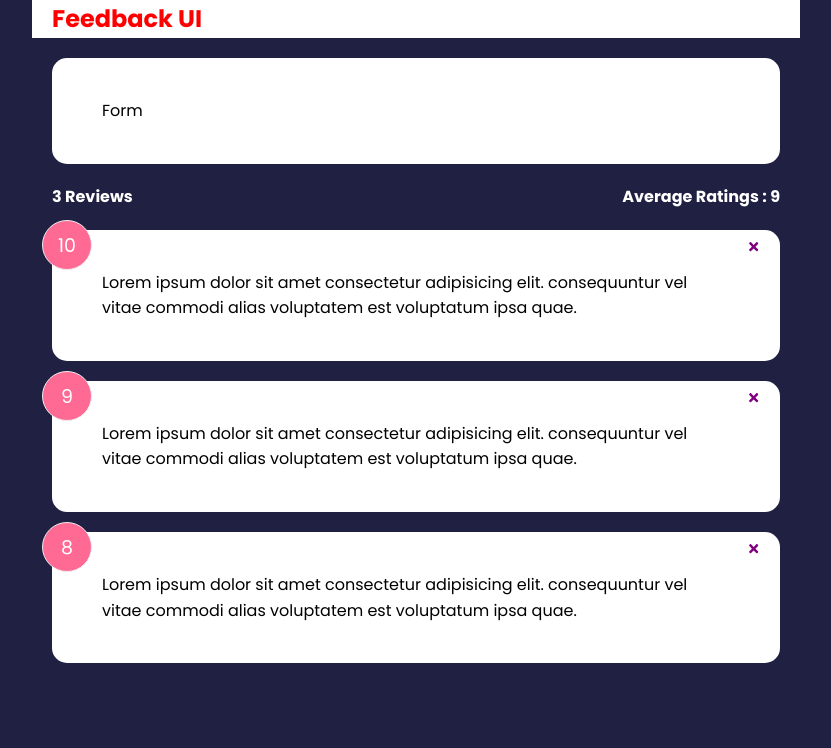
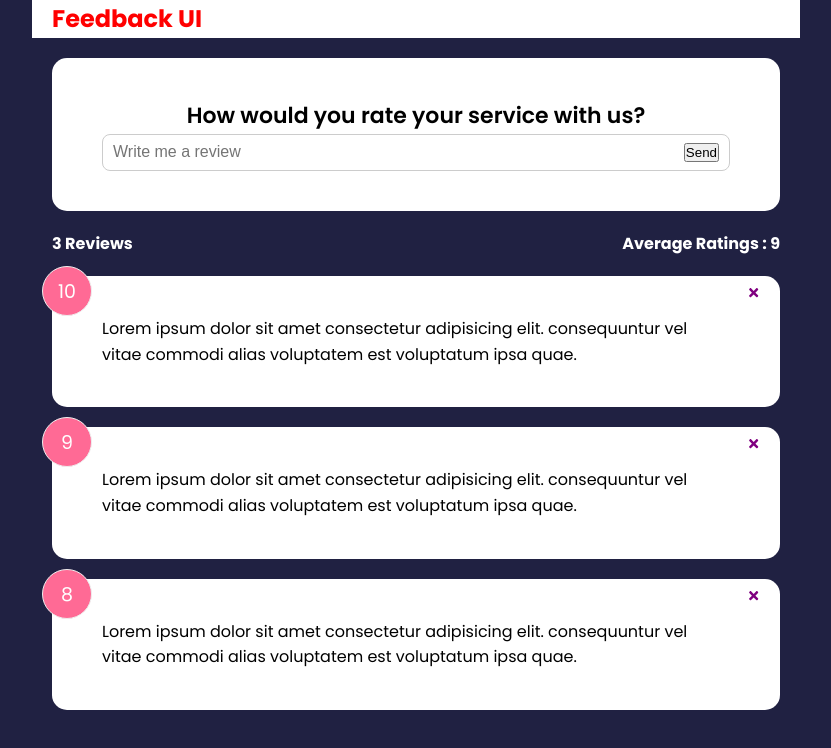
Before and after one commit to GUchechi/Udemy-course, a React (Create React App) app: page / in a window 1280 px wide. Shown: the top 748 px of the page, without its empty margins (224-1055 px from the left). Built offline with nearby package versions, Linux system fonts and the light colour scheme.

Commit message:
added a form

```diff
--- a/src/Components/FeedbackForm.jsx
+++ b/src/Components/FeedbackForm.jsx
@@ -1,9 +1,22 @@
-import React from 'react'
+import React, { useState } from 'react'
 import Card from './Shared/Card'
 
 const FeedbackForm = () => {
+    const [text, setText] = useState('');
+    const handleChangeText = (event) => {
+        setText(event.target.value);
+    }
   return (
-    <Card>Form</Card>
+    <Card>
+        <form action="">
+            <h2>How would you rate your service with us?</h2>
+            {/* @todo - rating select component */}
+           <div className="input-group">
+           <input onChange={handleChangeText} type="text" placeholder='Write me a review' />
+           <button type='submit'>Send</button>
+           </div>
+        </form>
+    </Card>
   )
 }
 
```
